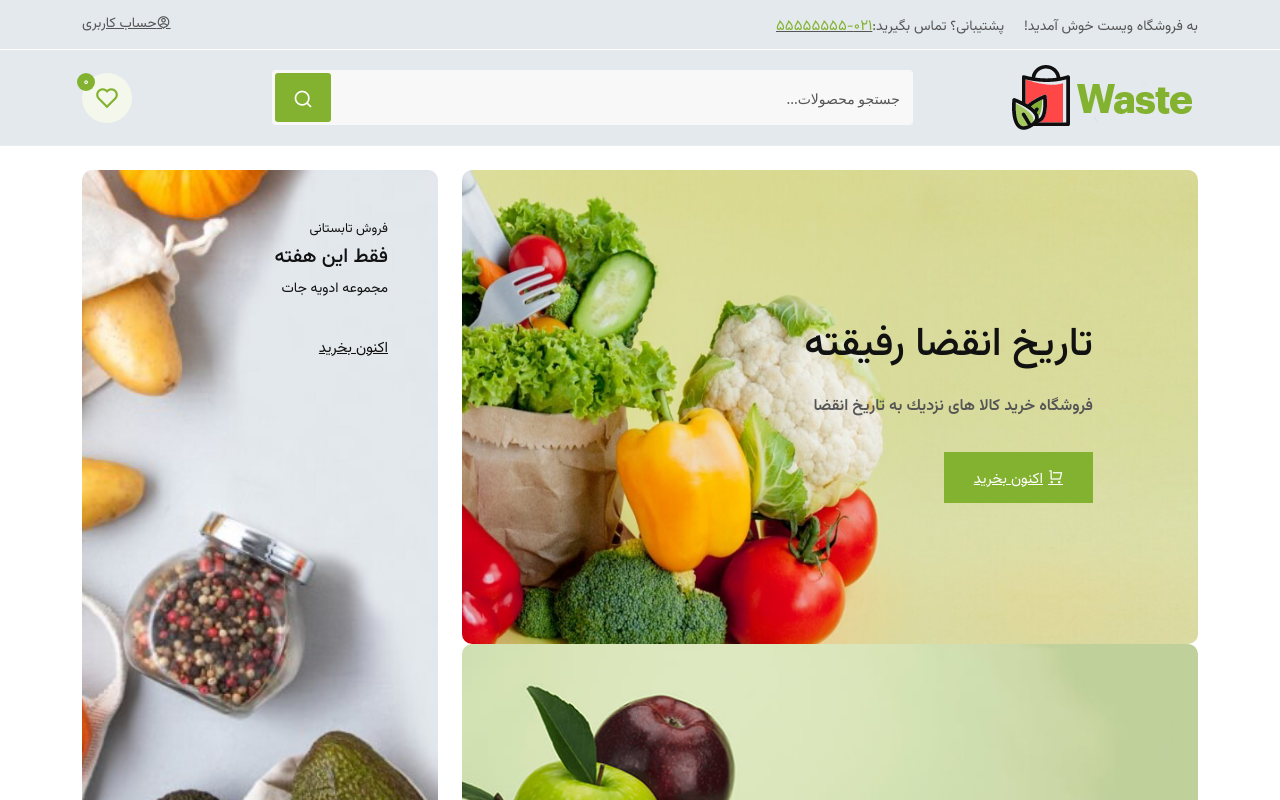
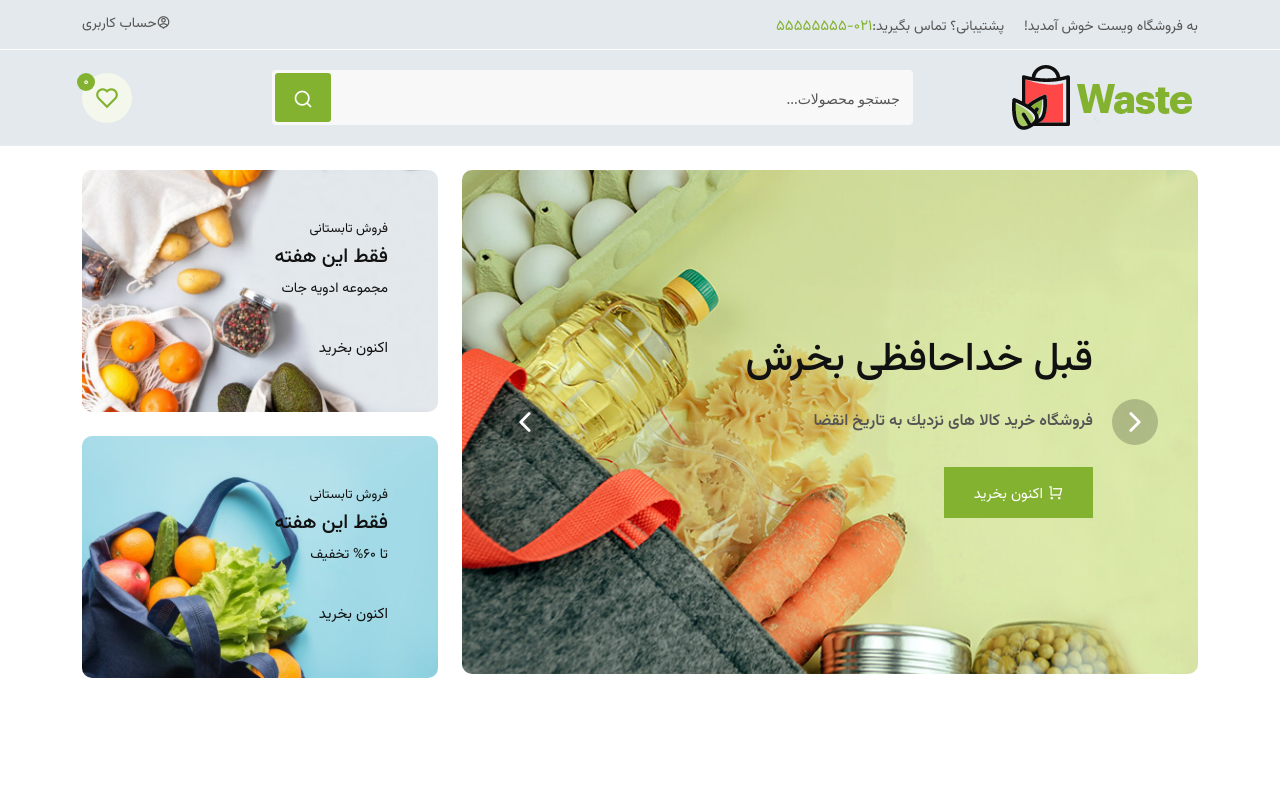
Before and after one commit to abolfazl30not30/waste-frontEnd, a React (Create React App) app: page / in a window 1280 px wide. Shown: the top 800 px of the page. Built offline with nearby package versions, Linux system fonts and the light colour scheme.

Commit message:
add silder page

```diff
--- a/package.json
+++ b/package.json
@@ -9,8 +9,9 @@
     "bootstrap": "^5.3.0",
     "react": "^18.2.0",
     "react-dom": "^18.2.0",
+    "react-icons": "^4.10.1",
     "react-router-dom": "^6.14.2",
-    "react-scripts": "5.0.1",
+    "react-scripts": "^5.0.1",
     "web-vitals": "^2.1.4"
   },
   "scripts": {
@@ -36,5 +37,8 @@
       "last 1 firefox version",
       "last 1 safari version"
     ]
+  },
+  "devDependencies": {
+    "tailwindcss": "^3.3.3"
   }
 }
--- a/src/Components/Home/MainPage/Slider.jsx
+++ b/src/Components/Home/MainPage/Slider.jsx
@@ -1,14 +1,34 @@
-import React from 'react';
+import React, {useEffect, useState} from 'react';
+import {IoIosArrowBack, IoIosArrowForward} from "react-icons/io";
+
 
 function Slider() {
-    return (
-        <>
-            <section className="hero-slider-area style-three ptb-24">
-                <div className="container">
-                    <div className="row">
-                        <div className="col-lg-8">
-                            <div className="hero-slider-two owl-carousel owl-theme">
-                                    <div className="slider-item bg-7">
+    const [currentIndex, setCurrentIndex] = useState(0);
+
+    const prevSlide = () => {
+        const isFirstSlide = currentIndex === 0;
+        const newIndex = isFirstSlide ? slides.length - 1 : currentIndex - 1;
+        setCurrentIndex(newIndex);
+    };
+
+    const nextSlide = () => {
+        const isLastSlide = currentIndex === slides.length - 1;
+        const newIndex = isLastSlide ? 0 : currentIndex + 1;
+        setCurrentIndex(newIndex);
+    };
+
+    useEffect(() => {
+        const intervalID = setInterval(() =>  {
+            nextSlide()
+        }, 2000);
+        return () => clearInterval(intervalID);
+
+    }, [currentIndex]);
+
+    const slides = [
+        {
+            content:
+                <div className="slider-item bg-7 h-full transition-all ease-in-out duration-700">
                 <div className="d-table">
                     <div className="d-table-cell">
                         <div className="hero-slider-content style-three">
@@ -26,8 +46,10 @@ function Slider() {
                     </div>
                 </div>
             </div>
-
-                                    <div className="slider-item bg-8">
+        },
+        {
+            content:
+                <div className="slider-item bg-8 h-full transition-all ease-in-out duration-700">
                 <div className="d-table">
                     <div className="d-table-cell">
                         <div className="hero-slider-content style-three">
@@ -45,8 +67,9 @@ function Slider() {
                     </div>
                 </div>
             </div>
-
-                                    <div className="slider-item bg-9">
+        },
+        {
+            content: <div className="slider-item bg-9 h-full transition-all ease-in-out duration-700">
                 <div className="d-table">
                     <div className="d-table-cell">
                         <div className="hero-slider-content style-three">
@@ -64,9 +87,29 @@ function Slider() {
                     </div>
                 </div>
             </div>
+        }
+    ];
+
+
+
+    return (
+        <>
+            <section className="hero-slider-area style-three ptb-24">
+                <div className="container">
+                    <div className="row">
+                        <div className="col-lg-8">
+                            <div className='hero-slider-two h-full relative group'>
+                                {slides[currentIndex].content}
+
+                                <div className='absolute top-[50%] text-white -translate-x-0 translate-y-[-50%] left-10 text-2xl rounded-full p-2 bg-black/20 text-white  cursor-pointer'>
+                                    <IoIosArrowBack onClick={prevSlide} size={30} />
+                                </div>
+
+                                <div className='absolute top-[50%] -translate-x-0 translate-y-[-50%] right-10 text-2xl rounded-full p-2 bg-black/20 text-white cursor-pointer'>
+                                    <IoIosArrowForward onClick={nextSlide} size={30} />
                                 </div>
                             </div>
-
+                        </div>
                         <div className="col-lg-4">
                             <div className="offer-tools">
                                 <span>فروش تابستانی</span>
--- a/src/index.css
+++ b/src/index.css
@@ -1,3 +1,10 @@
+@tailwind base;
+@tailwind components;
+@tailwind utilities;
+
 body{
     direction: rtl;
 }
+a{
+    text-decoration: none !important;
+}
--- /dev/null
+++ b/tailwind.config.js
@@ -0,0 +1,10 @@
+/** @type {import('tailwindcss').Config} */
+module.exports = {
+  content: [
+    "./src/**/*.{js,jsx,ts,tsx}",
+  ],
+  theme: {
+    extend: {},
+  },
+  plugins: [],
+}
```
Also changed, not shown: src/assets/css/style.css, 1 other file (tests, documents, lock files or other folders). Lines whose indentation alone changed are shown as unchanged.
